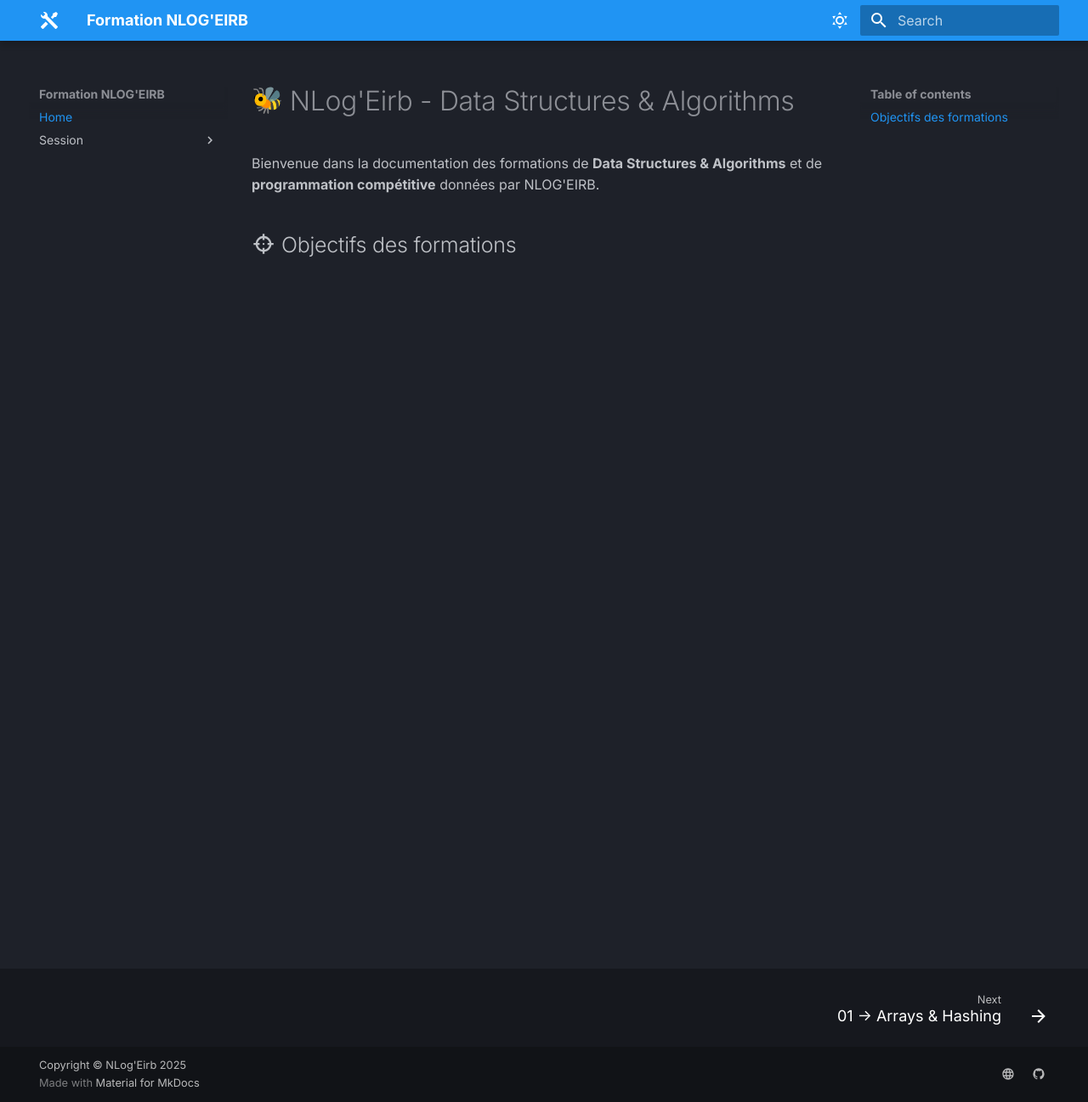
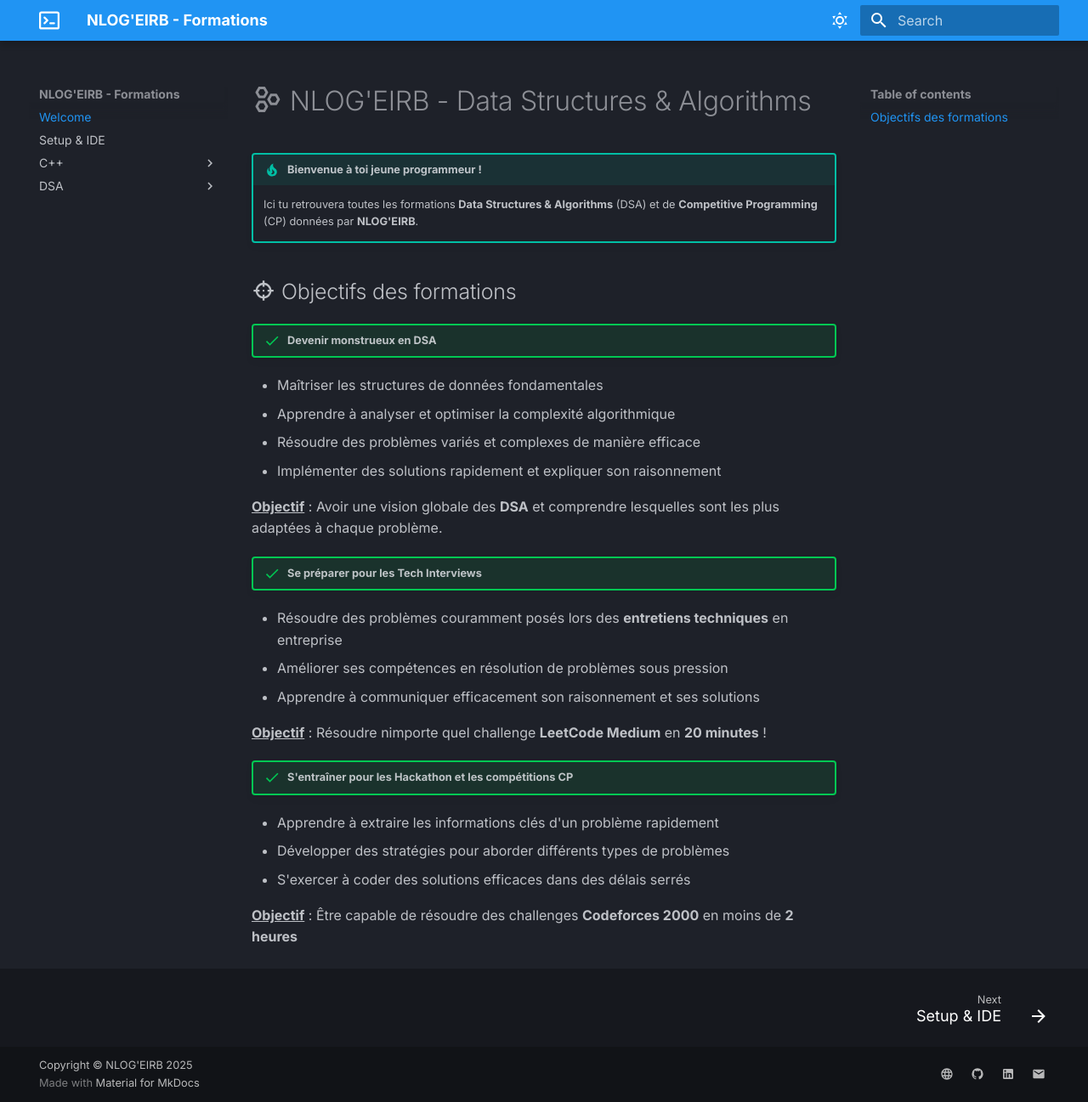
Before and after one commit to TLacault/formations-nlog, an MkDocs documentation site: the page built from docs/index.md, in a window 1280 px wide and 1297 px high. Shown: the whole window at 85% size. Built offline with MkDocs 1.6.1 and Material for MkDocs 9.7.7, drawn with Linux system fonts in a browser that asks for light colours; emoji names are drawn with the system emoji font; some web fonts are replaced.

Commit message:
add: Welcome + Setup

```diff
--- a/docs/index.md
+++ b/docs/index.md
@@ -1,5 +1,28 @@
-# :bee: NLog'Eirb - Data Structures & Algorithms
+# :material-hexagon-multiple-outline: NLOG'EIRB - Data Structures & Algorithms
 
-Bienvenue dans la documentation des formations de **Data Structures & Algorithms** et de **programmation compétitive** données par NLOG'EIRB.
+!!! tip "Bienvenue à toi jeune programmeur !"
+    Ici tu retrouvera toutes les formations **Data Structures & Algorithms** (DSA) et de **Competitive Programming** (CP) données par **NLOG'EIRB**.
 
 ## :material-target: Objectifs des formations
+
+!!! success "Devenir monstrueux en **DSA**"
+- Maîtriser les structures de données fondamentales
+- Apprendre à analyser et optimiser la complexité algorithmique
+- Résoudre des problèmes variés et complexes de manière efficace
+- Implémenter des solutions rapidement et expliquer son raisonnement
+
+**^^Objectif^^** : Avoir une vision globale des **DSA** et comprendre lesquelles sont les plus adaptées à chaque problème.
+
+!!! success "Se préparer pour les Tech Interviews"
+- Résoudre des problèmes couramment posés lors des **entretiens techniques** en entreprise
+- Améliorer ses compétences en résolution de problèmes sous pression
+- Apprendre à communiquer efficacement son raisonnement et ses solutions
+
+**^^Objectif^^** : Résoudre nimporte quel challenge **LeetCode Medium** en **20 minutes** !
+
+!!! success "S'entraîner pour les **Hackathon** et les compétitions **CP**"
+- Apprendre à extraire les informations clés d'un problème rapidement
+- Développer des stratégies pour aborder différents types de problèmes
+- S'exercer à coder des solutions efficaces dans des délais serrés
+
+**^^Objectif^^** : Être capable de résoudre des challenges **Codeforces 2000** en moins de **2 heures**
--- a/mkdocs.yml
+++ b/mkdocs.yml
@@ -1,13 +1,13 @@
-site_name: Formation NLOG'EIRB
+site_name: NLOG'EIRB - Formations
 site_url: https://tlacault.github.io/formations-nlog/
 
 theme:
   name: material
   font:
     text: Inter
-    code: Fira Code
+    code: Cascadia Code
   icon:
-    logo: material/tools
+    logo: octicons/terminal-16
   favicon: assets/favicon.ico
   features:
     - navigation.footer
@@ -51,6 +51,11 @@ markdown_extensions:
   - pymdownx.details
   - pymdownx.tasklist:
       custom_checkbox: true
+  - pymdownx.critic
+  - pymdownx.caret
+  - pymdownx.keys
+  - pymdownx.mark
+  - pymdownx.tilde
 
 extra:
   social:
@@ -58,13 +63,20 @@ extra:
       link: https://nlog.eirb.fr/
     - icon: material/github
       link: https://github.com/TLacault/formations-nlog
+    - icon: material/linkedin
+      link: https://www.linkedin.com/company/nlog-eirb/
+    - icon: material/email
+      link: mailto:nlog@enseirb-matmeca.fr
 
-copyright: Copyright &copy NLog'Eirb 2025
+copyright: Copyright &copy NLOG'EIRB 2025
 
 extra_css:
   - stylesheets/extra.css
 
 nav:
-  - Home: index.md
-  - Session :
-    - 01 -> Arrays & Hashing: session/01-arrays-hashing.md
+  - Welcome: index.md
+  - Setup & IDE: setup.md
+  - C++ :
+    - Intro: c++/intro.md
+  - DSA :
+    - Arrays & Hashing: dsa/01-arrays-hashing.md
```
Also changed, not shown: docs/setup.md (added, +47 -0 lines), docs/assets/favicon.ico, docs/c++/intro.md (added), docs/dsa/01-arrays-hashing.md (renamed from docs/session/01-arrays-hashing.md), 4 other files.
